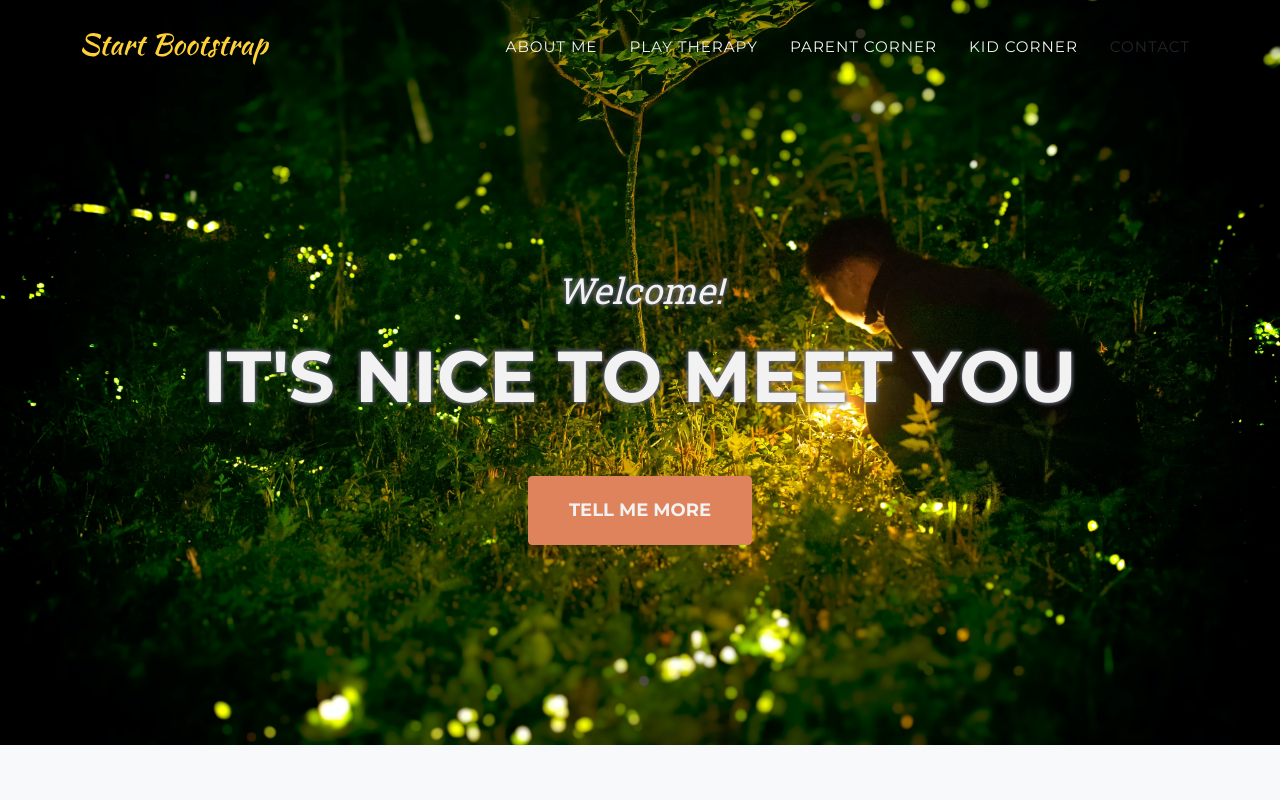
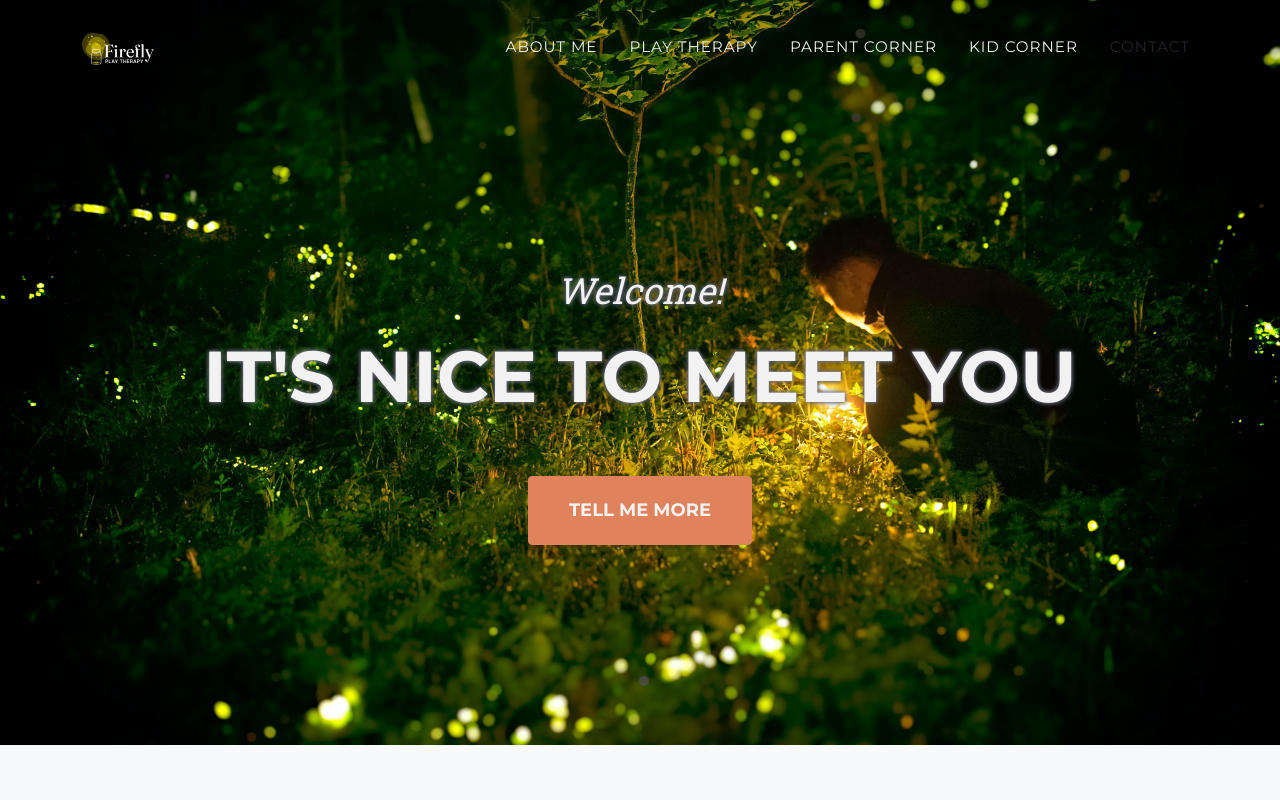
Before and after one commit to Sparticuz/ksmcounseling, an Eleventy site: page src/index.html in a window 1280 px wide. Shown: the top 800 px of the page. Built offline with nearby package versions, Linux system fonts and the light colour scheme; Eleventy itself is replaced by a stand-in of ours; files that its build step writes are made by us from their sources; files whose address does not match are found by name.

Commit message:
Add logo

```diff
--- a/src/index.html
+++ b/src/index.html
@@ -20,7 +20,7 @@
 <body id="page-top">
   <!-- Navigation-->
   <nav class="navbar navbar-expand-lg navbar-dark fixed-top" id="mainNav">
-    <div class="container"><a class="navbar-brand" href="#page-top"><img src="assets/img/navbar-logo.svg" alt="..."></a>
+    <div class="container"><a class="navbar-brand" href="#page-top"><img src="assets/img/logos/logo_clear_bg.svg" alt="..."></a>
       <button class="navbar-toggler" type="button" data-bs-toggle="collapse" data-bs-target="#navbarResponsive"
         aria-controls="navbarResponsive" aria-expanded="false" aria-label="Toggle navigation">Menu<i class="fas fa-bars ms-1"></i></button>
       <div class="collapse navbar-collapse" id="navbarResponsive">
```
Also changed, not shown: src/assets/img/logos/logo_clear_bg.svg (added).
